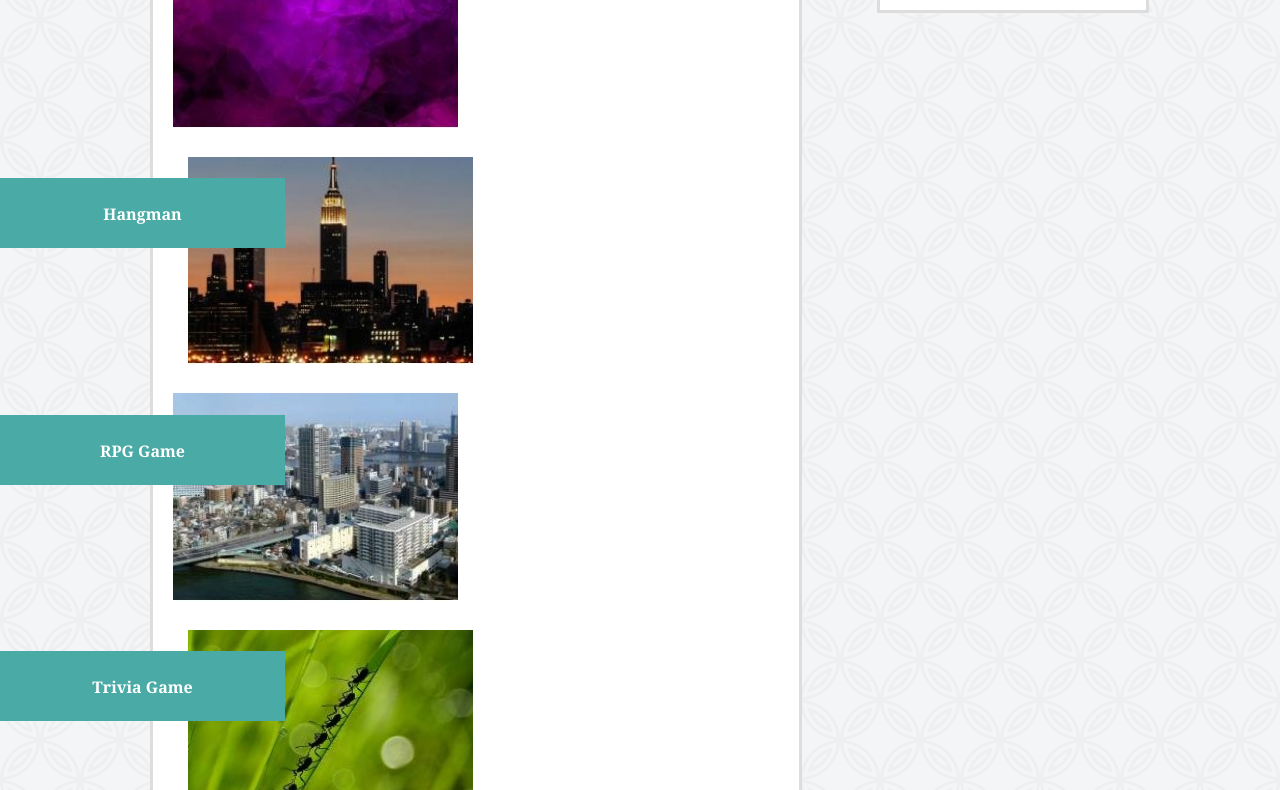
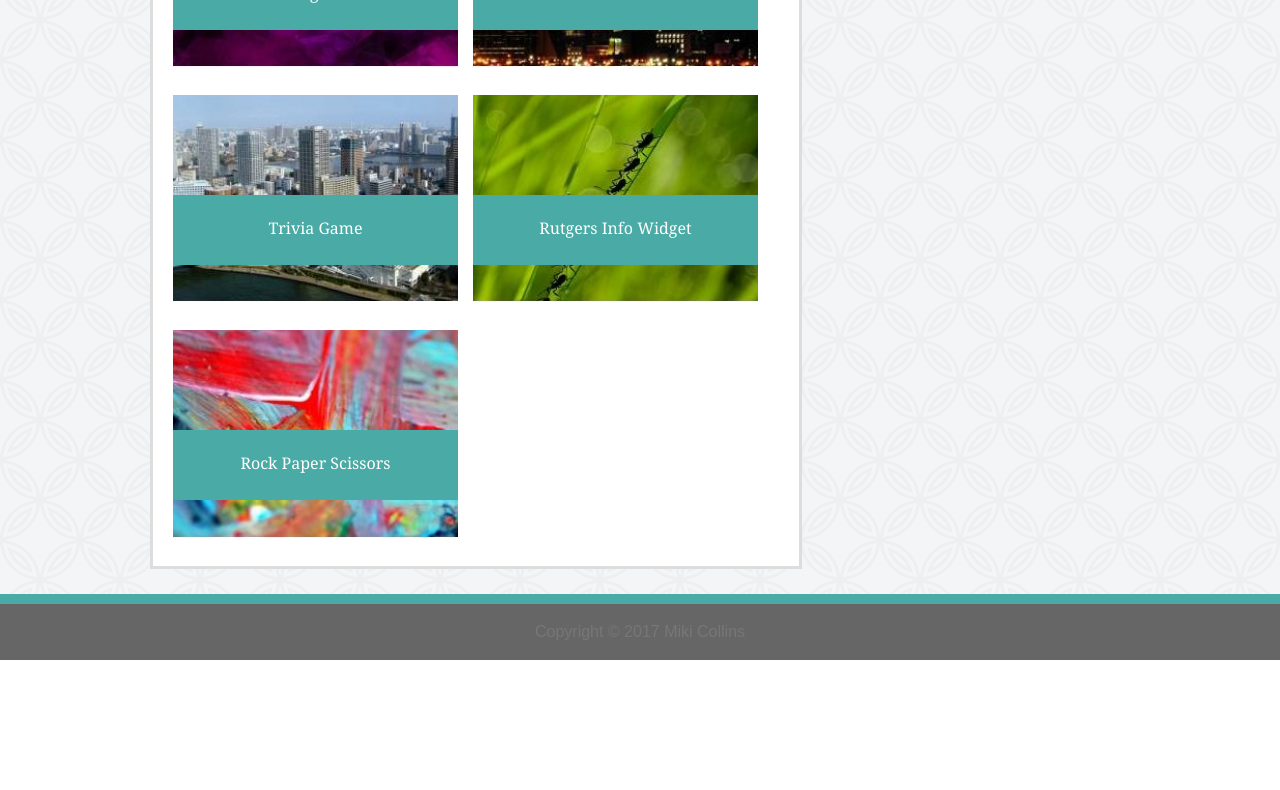
Before and after one commit to mcollins33/Basic-Portfolio, a plain HTML site: page portfolio.html in a window 1280 px wide. Shown: the part 300-1090 px from the top of the page. After the commit the page ends 960 px from the top, so only its background shows below. Drawn offline with Linux system fonts and the light colour scheme; files that its build step writes are made by us from their sources.

Commit message:
arranged portfolio images

```diff
--- a/assets/css/style.css
+++ b/assets/css/style.css
@@ -104,7 +104,8 @@ aside {
 }
 
 .overlap {
-
+	position: relative;
+	float: left;
 }
 
 h4 {
@@ -118,6 +119,7 @@ h4 {
 	padding-top: 25px;
 	position: absolute;
 	left: 0px;
+	top: 100px;
 }
 
 #port {
--- a/portfolio.html
+++ b/portfolio.html
@@ -2,6 +2,7 @@
 <html>
 <head>
 	<title>All About Me</title>
+	<link rel="stylesheet" type="text/css" href="reset.css">
 	<link rel="stylesheet" type="text/css" href="assets/css/style.css">
 
 </head>
@@ -25,28 +26,28 @@
 		<h1 id="aboutme">Portfolio</h1>
 
 		<div class="overlap">
-			<a href="#"><img src="assets/images/placeholder1.jpg" alt="Hangman" style="width: 285px; padding-right: 15px; padding-bottom: 25px" /></a>
-			<h4>Hangman</h4>
+			<a href="#"><img src="assets/images/placeholder1.jpg" alt="Hangman" style="width: 285px; padding-right: 15px; padding-bottom: 25px" /><h4>Hangman</h4></a>
+
 		</div>
 
 		<div class="overlap">
-			<a class="overlap" href="#"><img src="assets/images/placeholder5.jpg" alt="RPG Game" style="width: 285px; padding-left: 15px; padding-bottom: 25px" /></a>
-			<h4>RPG Game</h4>
+			<a href="#"><img src="assets/images/placeholder5.jpg" alt="RPG Game" style="width: 285px; padding-bottom: 25px" /><h4>RPG Game</h4></a>
+
 		</div>
 
 		<div class="overlap">
-			<a class="overlap" href="#"><img src="assets/images/placeholder6.jpg" alt="Trivia Game" style="width: 285px; padding-right: 15px; padding-bottom: 25px" /></a>
-			<h4>Trivia Game</h4>
+			<a href="#"><img src="assets/images/placeholder6.jpg" alt="Trivia Game" style="width: 285px; padding-right: 15px; padding-bottom: 25px" /><h4>Trivia Game</h4></a>
+
 		</div>
 
 		<div class="overlap">
-			<a class="overlap" href="#"><img src="assets/images/placeholder3.jpg" alt="Rutgers Info Widget" style="width: 285px; padding-left: 15px; padding-bottom: 25px" /></a>
-			<h4>Rutgers Info Widget</h4>
+			<a href="#"><img src="assets/images/placeholder3.jpg" alt="Rutgers Info Widget" style="width: 285px; padding-bottom: 25px" /><h4>Rutgers Info Widget</h4></a>
+
 		</div>
 
 		<div class="overlap">
-			<a class="overlap" href="#"><img src="assets/images/placeholder4.jpg" alt="Rock Paper Scissors" style="width: 285px; padding-bottom: 25px" /></a>
-			<h4>Rock Paper Scissors</h4>
+			<a href="#"><img src="assets/images/placeholder4.jpg" alt="Rock Paper Scissors" style="width: 285px; padding-bottom: 25px" /><h4>Rock Paper Scissors</h4></a>
+
 		</div>
 
 
```
Also changed, not shown: contact.html (+1 -0 lines), index.html (+1 -0 lines).
